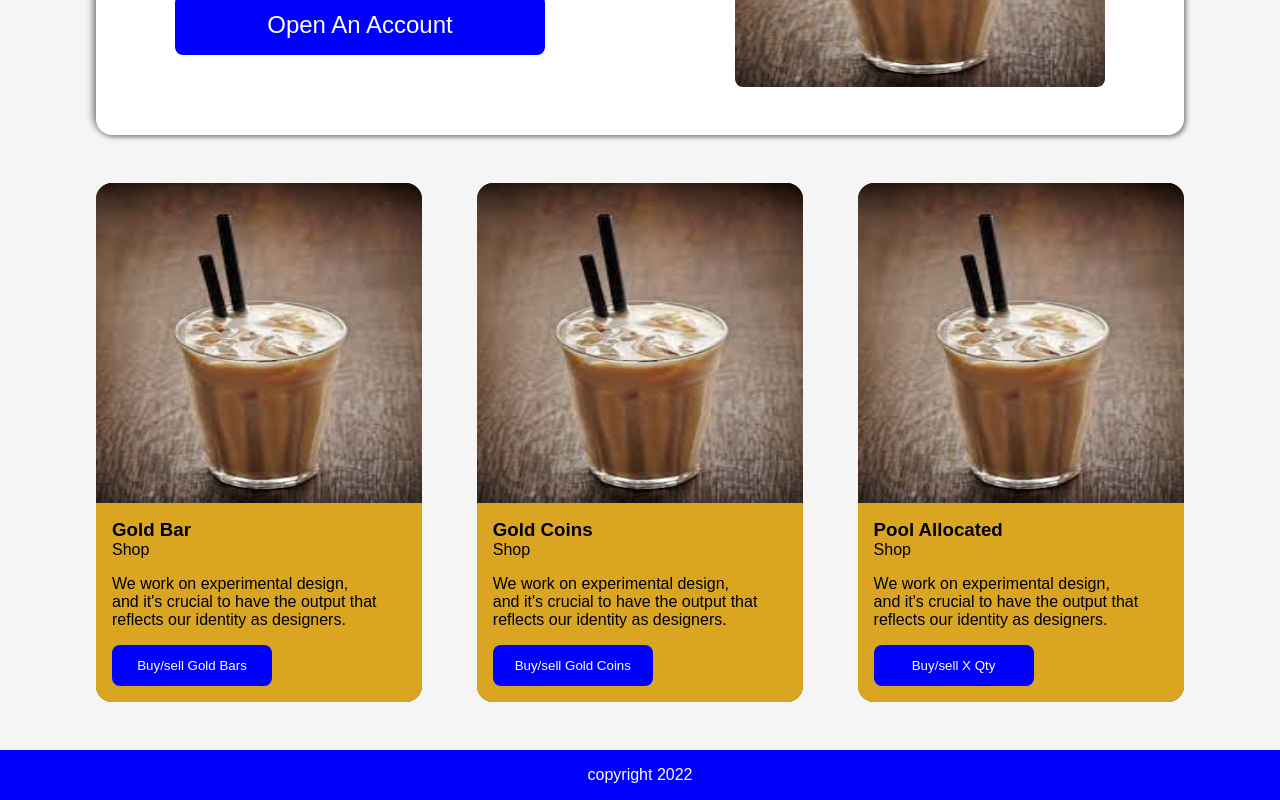
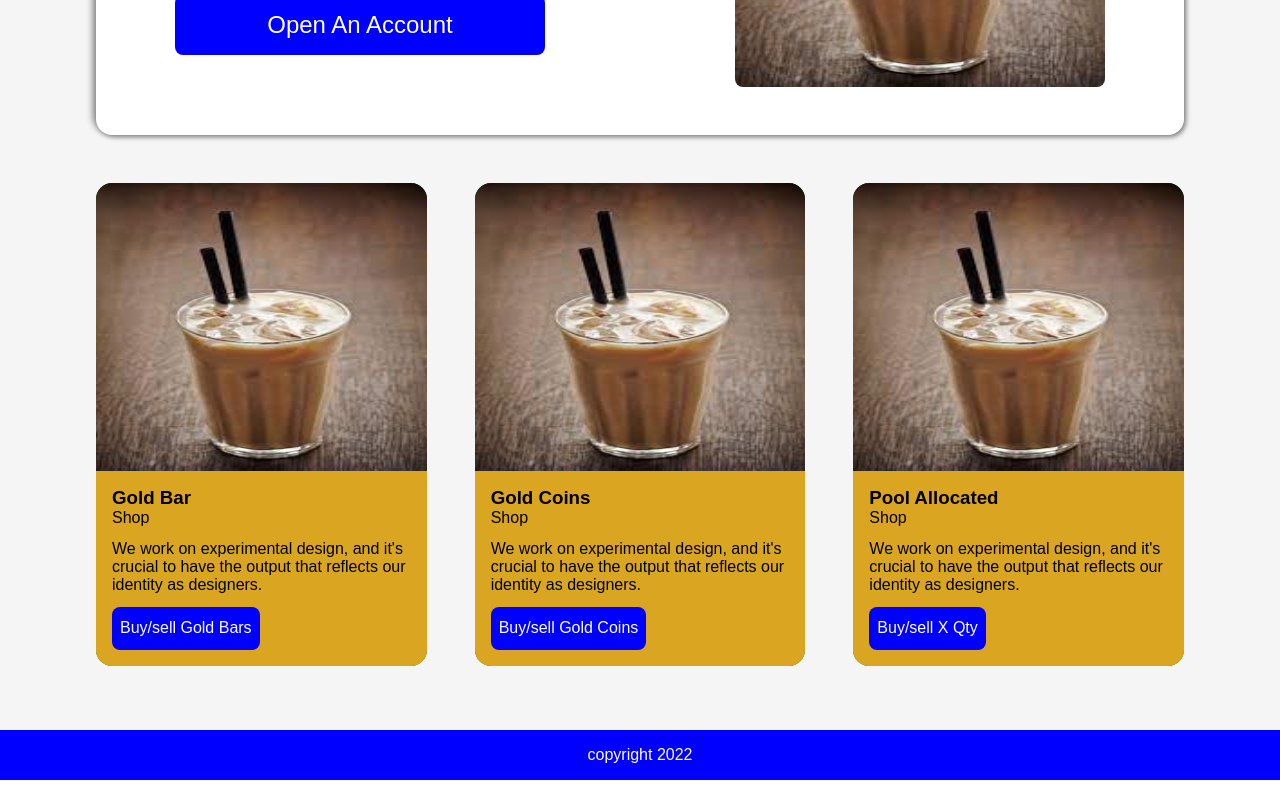
Before and after one commit to Vhickyy/dukkia, a React (Create React App) app: page / in a window 1280 px wide. Shown: the part 453-1253 px from the top of the page. Built offline with nearby package versions, Linux system fonts and the light colour scheme.

Commit message:
home page image

```diff
--- a/src/Components/Product.js
+++ b/src/Components/Product.js
@@ -41,7 +41,6 @@
                             </div>
                             <p className='desc'>{item.desc}</p>
                             <Link to={'goldbars'}><button className='button'>{item.btn}</button></Link>
-
                         </div>
                     </div>
                 )
@@ -56,20 +55,23 @@
 
     /* background-color: brown; */
     margin-top: 3rem;
-    display: flex;
-    flex-wrap: wrap;
-    justify-content: space-around;
+    display: grid;
+    gap: 3rem;
+    grid-template-columns: repeat(auto-fill,minmax(300px,1fr));
 .item{
     background-color: green;
-    margin-bottom: 3rem;
+    /* margin-bottom: 3rem; */
     flex: 0 1 100%;
     /* height: 30rem; */
     border-radius: 1rem;
     overflow: hidden;
 }
+/* .item{
+    display: grid;
+} */
 .img{
     /* height: 60%; */
-    height: 20rem;
+    height: 18rem;
 }
 img{
     width: 100%;
@@ -77,39 +79,17 @@
 }
 .text{
     background-color: goldenrod;
-    /* height: 40%; */
     display: grid;
-    gap: 1rem;
+    gap: .8rem;
     padding: 1rem 1rem;
 }
 .button{
     padding: .8rem .5rem;
     border: none;
     border-radius: .5rem;
-    /* margin-top: 1rem; */
     background-color: blue;
     color: white;
     align-self: center;
-    width: 10rem;
-    /* font-size: 1rem; */
-    /* margin-bottom: 1rem; */
-}
-.desc{
-    width: 80%;
-}
-@media (min-width:750px){
-    .item{
-        flex:0 1 45%;
-    }
-    .desc{
-    width: 90%;
-    /* margin-bottom: 1.3rem; */
-    }
-}
-@media (min-width:1200px){
-        justify-content: space-between;
-    .item{
-        flex:0 1 30%;
-    }
+    font-size: 1rem;
 }
 `
--- a/src/Components/Products.js
+++ b/src/Components/Products.js
@@ -15,7 +15,7 @@
 export default Products
 
 const Wrapper = styled.section`
-padding-top: 4rem;
+padding: 4rem 0;
 width: 85%;
 /* max-width: 550px; */
 margin: 0 auto;
```
